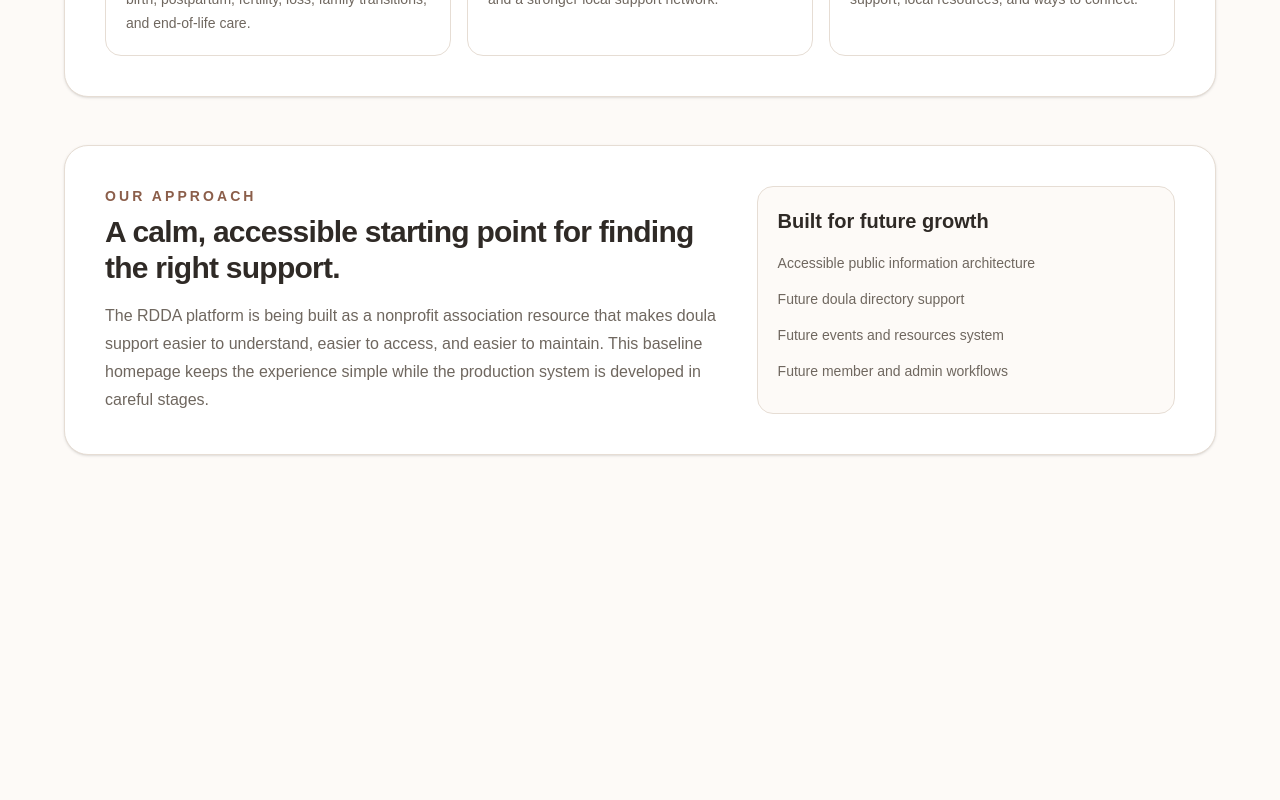
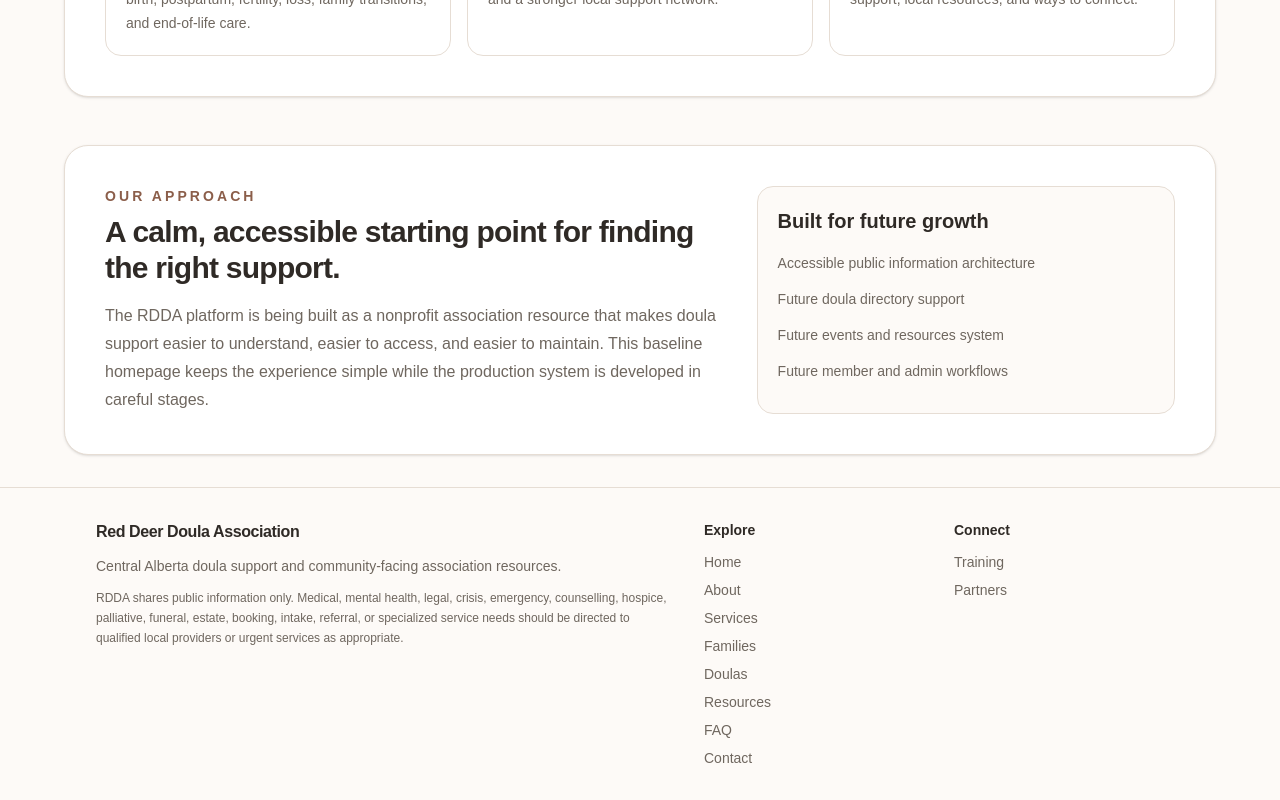
Before and after one commit to hickdwayne-rdp/rdda-platform, a Next.js app in the folder repo/: page / in a window 1280 px wide. Shown: the part 1510-2310 px from the top of the page. Before the commit the page ends 1997 px from the top, so only its background shows below. Built offline with nearby package versions, Linux system fonts and the light colour scheme.

Commit message:
Add RDDA minimal static footer

```diff
--- a/repo/src/components/layout/PageShell.tsx
+++ b/repo/src/components/layout/PageShell.tsx
@@ -1,4 +1,5 @@
 import type { ReactNode } from "react";
+import { SiteFooter } from "./SiteFooter";
 import { SiteHeader } from "./SiteHeader";
 
 export interface PageShellProps {
@@ -10,6 +11,7 @@
     <div className="min-h-screen">
       <SiteHeader />
       {children}
+      <SiteFooter />
     </div>
   );
 }
```
